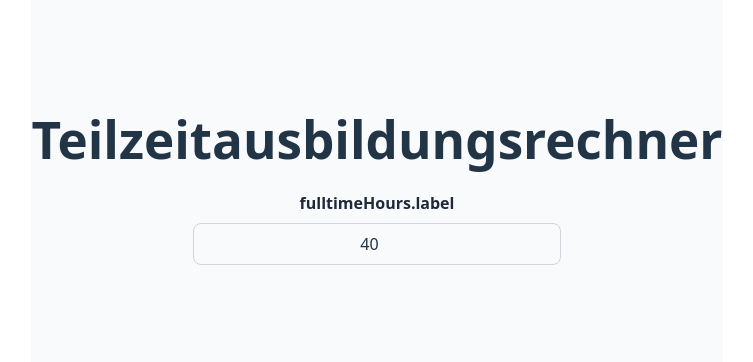
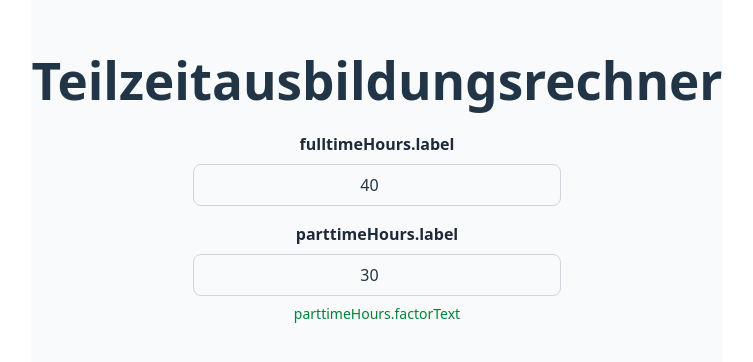
Before and after one commit to HadiDoBronxs/Teilzeitausbildungsrechner, a React (Vite) app: page / in a window 1280 px wide. Shown: the part 240-602 px from the top of the page, without its empty margins (263-1016 px from the left). Built offline with nearby package versions, Linux system fonts and the light colour scheme.

Commit message:
Implement ParttimeHoursInput component with validation, factor calculation and tests

```diff
--- a/src/App.jsx
+++ b/src/App.jsx
@@ -3,12 +3,15 @@ import reactLogo from './assets/react.svg'
 import viteLogo from '/vite.svg'
 import './App.css'
 import FulltimeHoursInput from './components/FulltimeHoursInput.jsx'
+import ParttimeHoursInput from "./components/ParttimeHoursInput.jsx";
 
 export default function App() {
   return (
     <main className="min-h-screen flex flex-col items-center justify-center bg-gray-50">
       <h1 className="text-2xl font-bold mb-4 text-center">Teilzeitausbildungsrechner</h1>
       <FulltimeHoursInput />
+      <ParttimeHoursInput />
     </main>
+
   );
 }
--- /dev/null
+++ b/src/components/ParttimeHoursInput.jsx
@@ -0,0 +1,68 @@
+import React, { useState } from "react";
+import { useTranslation } from "react-i18next";
+
+export const PARTTIME_INPUT_NAME = "parttime-hours-input";
+export const PARTTIME_ERROR_ID = `${PARTTIME_INPUT_NAME}-error`;
+export const PARTTIME_MIN = 20;
+export const PARTTIME_MAX = 30;
+
+export const isParttimeHoursValid = (raw) => {
+  if (raw === "") return false;
+  const n = Number(raw);
+  return !Number.isNaN(n) && n >= PARTTIME_MIN && n <= PARTTIME_MAX;
+};
+
+export default function ParttimeHoursInput({ fulltimeHours = 40 }) {
+  const { t } = useTranslation();
+  const [hours, setHours] = useState(30); // Default 30 hours
+  const isValid = isParttimeHoursValid(hours);
+
+  return (
+    <div className="flex flex-col gap-2 w-full max-w-sm mx-auto p-2">
+      <label
+        htmlFor={PARTTIME_INPUT_NAME}
+        className="font-semibold text-gray-800"
+      >
+        {t("parttimeHours.label")}
+      </label>
+
+      <input
+        id={PARTTIME_INPUT_NAME}
+        name={PARTTIME_INPUT_NAME}
+        data-testid={PARTTIME_INPUT_NAME}
+        type="number"
+        inputMode="numeric"
+        min={PARTTIME_MIN}
+        max={PARTTIME_MAX}
+        step={0.5}
+        value={hours}
+        onChange={(e) => setHours(e.target.value)}
+        aria-invalid={!isValid}
+        aria-describedby={PARTTIME_ERROR_ID}
+        className={`border rounded-lg p-2 text-center focus:outline-none focus:ring-2 focus:ring-blue-500 ${
+          !isValid ? "border-red-500" : "border-gray-300"
+        }`}
+      />
+
+      {!isValid && (
+        <p
+          id={PARTTIME_ERROR_ID}
+          data-testid={`${PARTTIME_INPUT_NAME}-error`}
+          className="text-red-600 text-sm"
+          role="alert"
+        >
+          {t("parttimeHours.error", { min: PARTTIME_MIN, max: PARTTIME_MAX })}
+        </p>
+      )}
+
+      {/* optional: Prozentanzeige bei gültiger Eingabe */}
+      {isValid && (
+        <p className="text-green-700 text-sm font-medium" aria-live="polite">
+          {t("parttimeHours.factorText", {
+            percent: ((Number(hours) / fulltimeHours) * 100).toFixed(0),
+          })}
+        </p>
+      )}
+    </div>
+  );
+}
--- a/vitest.setup.js
+++ b/vitest.setup.js
@@ -5,6 +5,8 @@ vi.mock("react-i18next", () => ({
     t: (key, opts) =>
       key === "fulltimeHours.error"
         ? `ERR ${opts?.min}-${opts?.max}`
+        : key === "parttimeHours.error"
+        ? `ERR ${opts?.min}-${opts?.max}`
         : key,
   }),
 }));
```
Also changed, not shown: 1 other file (tests, documents, lock files or other folders).
